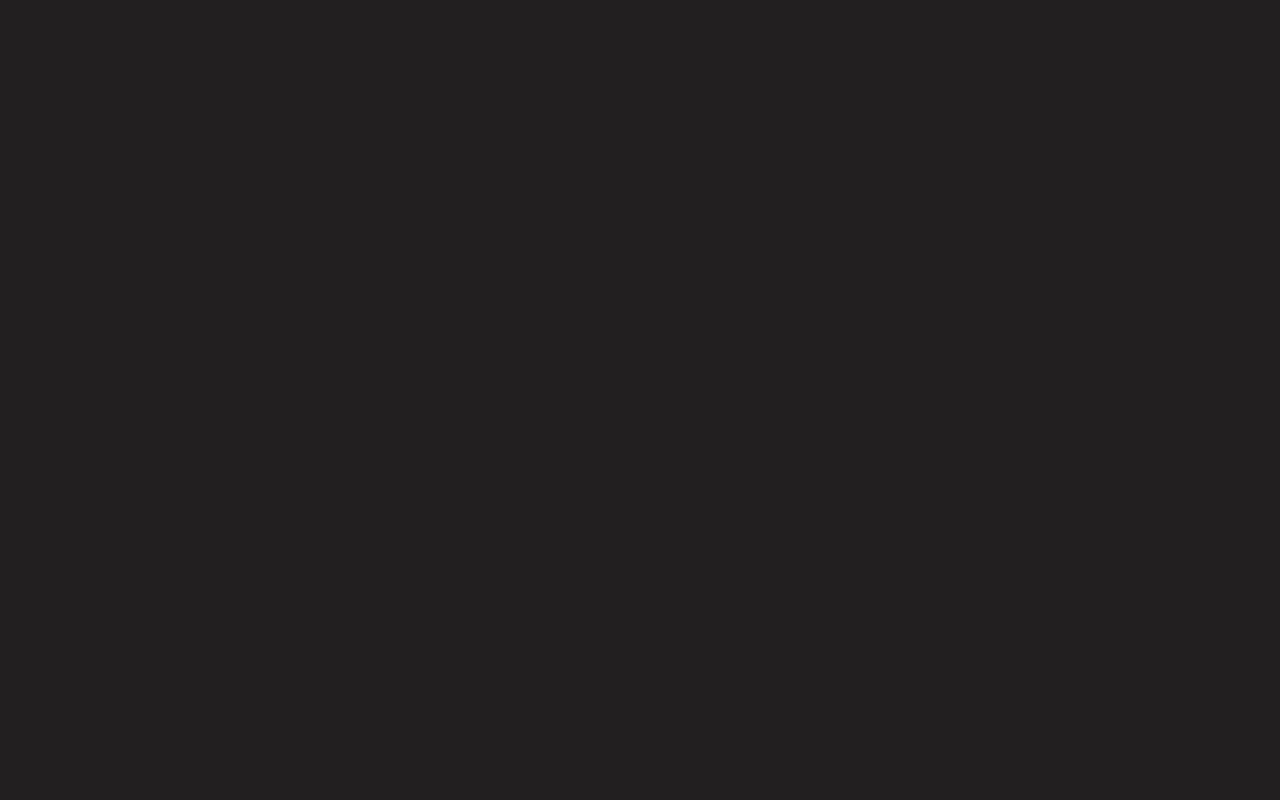
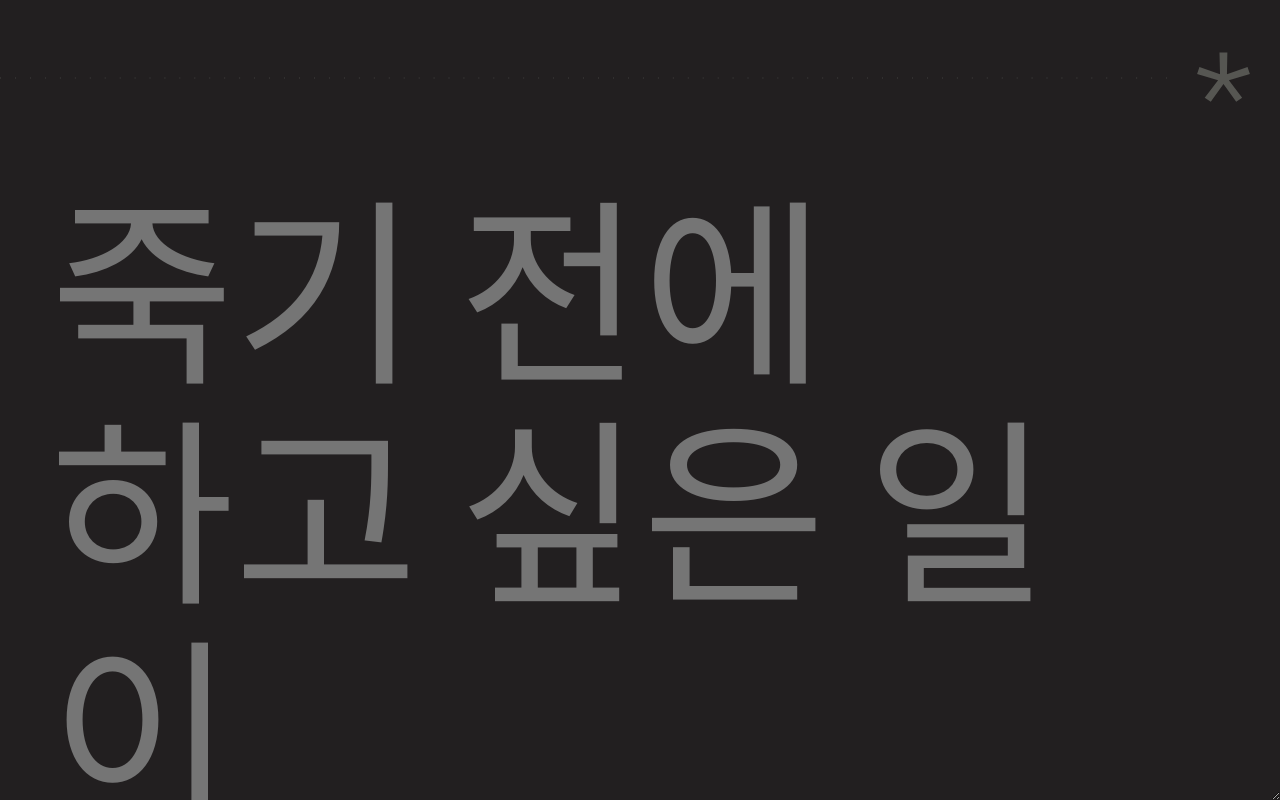
Before and after one commit to simeunseo/WHERE_IS_POLAR, a React (Vite) app: page /gate in a window 1280 px wide. Before the commit this address had no page. Built offline with nearby package versions, Linux system fonts and the light colour scheme.

Commit message:
feat: gate page

```diff
--- a/src/Router.jsx
+++ b/src/Router.jsx
@@ -2,14 +2,15 @@ import { BrowserRouter, Route, Routes } from 'react-router-dom';
 
 import Archive from './pages/Archive';
 import Gate from './pages/Gate';
-import Home from './pages/Home';
+import Home from './pages/Root';
+import Root from './pages/Root';
 
 const Router = () => {
   return (
     <BrowserRouter>
       <Routes>
-        <Route path="/" element={<Gate />} />
-        <Route path="/main" element={<Home />} />
+        <Route path="/" element={<Root />} />
+        <Route path="/gate" element={<Gate />} />
         <Route path="/archive" element={<Archive />} />
       </Routes>
     </BrowserRouter>
--- a/src/pages/Gate.jsx
+++ b/src/pages/Gate.jsx
@@ -1,21 +1,95 @@
-import LogoMain from '../assets/svg/logo-main.svg?react';
+import React, { useState } from 'react';
 import styled from 'styled-components';
+import GuidingLine from '../assets/svg/안내점선.svg?react';
+import Asterisk from '../assets/svg/asterisk.svg?react';
 
 const Gate = () => {
+  const [input, setInput] = useState('');
+
   return (
     <GateWrapper>
-      <LogoMain />
+      <GuidingHeader>
+        <StyledGuidingLine active={input !== ''} />
+        <StyledAsterisk active={input !== ''} />
+      </GuidingHeader>
+      <StyledTextArea
+        rows={10}
+        cols={50}
+        placeholder="죽기 전에&#13;하고 싶은 일이&#13;있나요?"
+        value={input}
+        onChange={(e) => {
+          setInput(e.target.value);
+        }}
+      />
     </GateWrapper>
   );
 };
 
 export default Gate;
 
-const GateWrapper = styled.main`
+const GateWrapper = styled.div`
   width: 100%;
   height: 100%;
+  display: flex;
+  flex-direction: column;
+`;
+
+const GuidingHeader = styled.header`
+  width: 100%;
+  margin: 5rem 0;
 
   display: flex;
-  justify-content: center;
   align-items: center;
 `;
+
+const StyledGuidingLine = styled(GuidingLine)`
+  width: 100%;
+  overflow: hidden;
+
+  & > * {
+    transition: fill 2s;
+    fill: ${({ theme, active }) => (active ? theme.colors.white : theme.colors.grey8)};
+  }
+`;
+
+const StyledAsterisk = styled(Asterisk)`
+  margin: 0 3rem;
+
+  & > * {
+    transition: fill 3s;
+    fill: ${({ theme, active }) => (active ? theme.colors.white : theme.colors.grey8)};
+  }
+
+  & > path {
+    animation: ${({ active }) => active && 'changeColor 2s infinite'};
+  }
+
+  @keyframes changeColor {
+    0% {
+      fill: ${({ theme }) => theme.colors.grey8};
+    }
+    70% {
+      fill: ${({ theme }) => theme.colors.white};
+    }
+    100% {
+      fill: ${({ theme }) => theme.colors.grey8};
+    }
+`;
+
+const StyledTextArea = styled.textarea`
+  width: 100vw;
+
+  padding: 5rem;
+
+  color: ${({ theme }) => theme.colors.white};
+  word-spacing: -8rem;
+  line-height: 22rem;
+  font-size: 20rem;
+
+  border: none;
+  background-color: transparent;
+
+  &:focus {
+    outline: none;
+  }
+`;
--- a/src/pages/Home.jsx
+++ /dev/null
@@ -1,5 +0,0 @@
-const Home = () => {
-  return <div>Home</div>;
-};
-
-export default Home;
--- /dev/null
+++ b/src/pages/Root.jsx
@@ -0,0 +1,54 @@
+import LogoMain from '../assets/svg/logo-main.svg?react';
+import Asterisk from '../assets/svg/asterisk.svg?react';
+import styled from 'styled-components';
+import { Link } from 'react-router-dom';
+
+const Root = () => {
+  return (
+    <GateWrapper>
+      <LogoMain />
+      <Link to="/gate">
+        <StyledAsterisk />
+      </Link>
+    </GateWrapper>
+  );
+};
+
+export default Root;
+
+const GateWrapper = styled.main`
+  width: 100%;
+  height: 100%;
+
+  display: flex;
+  justify-content: center;
+  align-items: center;
+`;
+
+const StyledAsterisk = styled(Asterisk)`
+  margin-top: 4rem;
+  margin-left: 1rem;
+
+  cursor: pointer;
+
+  & > path {
+    animation: changeColor 2s infinite;
+  }
+
+  @keyframes changeColor {
+    0% {
+      fill: ${({ theme }) => theme.colors.grey8};
+    }
+    70% {
+      fill: ${({ theme }) => theme.colors.white};
+    }
+    100% {
+      fill: ${({ theme }) => theme.colors.grey8};
+    }
+  }
+
+  transition: transform 0.5s ease-in-out;
+  &:hover {
+    transform: translateY(-1rem);
+  }
+`;
--- a/src/styles/globalStyle.ts
+++ b/src/styles/globalStyle.ts
@@ -9,6 +9,24 @@ a{
 }
 
  a:hover, a:active {text-decoration: none; color:#fff;}
+
+/* input 기본 스타일 초기화 */
+input {
+    -webkit-appearance: none;
+       -moz-appearance: none;
+            appearance: none;
+}
+
+/* IE10 이상에서 input box 에 추가된 지우기 버튼 제거 */
+input::-ms-clear { display: none; }
+
+/* input type number 에서 화살표 제거 */
+input[type='number']::-webkit-inner-spin-button,
+input[type='number']::-webkit-outer-spin-button {
+    -webkit-appearance: none;
+       -moz-appearance: none;
+            appearance: none;
+}
 
 #root, body, html {
     width:100%;
--- a/src/styles/style.d.ts
+++ b/src/styles/style.d.ts
@@ -5,6 +5,7 @@ declare module 'styled-components' {
     colors: {
       grey10: string;
       white: string;
+      grey8: string;
     };
     fonts: {
       head1: SerializedStyles;
--- a/src/styles/theme.ts
+++ b/src/styles/theme.ts
@@ -3,6 +3,7 @@ import { DefaultTheme, css } from 'styled-components';
 const colors = {
   //   behance_blue: '#2456f7',
   grey10: '#221F20',
+  grey8: '#565652',
   white: '#FFFFFF',
 };
 
```
Also changed, not shown: src/assets/svg/asterisk.svg, src/assets/svg/안내점선.svg (added).
